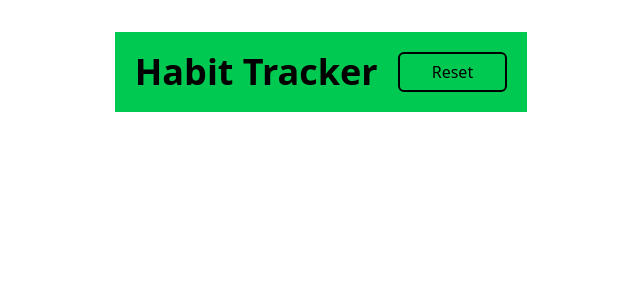
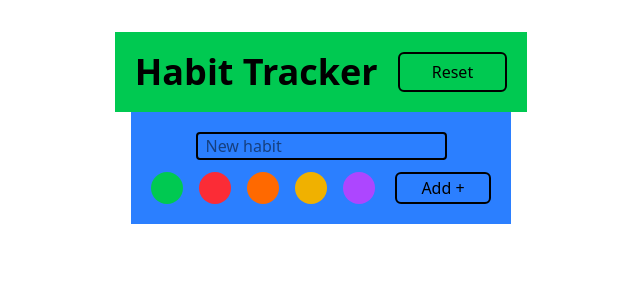
Before and after one commit to sebastianAssure/habit-tracker, a React (Vite) app: page / in a window 1280 px wide. Shown: the top 300 px of the page, without its empty margins (319-959 px from the left). Built offline with nearby package versions, Linux system fonts and the light colour scheme.

Commit message:
feat: add base layout habit-form

```diff
--- a/src/App.tsx
+++ b/src/App.tsx
@@ -1,11 +1,13 @@
 import './App.css'
 import { Header } from './components/Header'
+import { NewHabitForm } from './components/NewHabitForm'
 
 function App() {
 
   return (
     <main className='flex flex-col items-center min-h-screen'>
       <Header></Header>
+      <NewHabitForm></NewHabitForm>
     </main>
   )
 }
--- /dev/null
+++ b/src/components/NewHabitForm.tsx
@@ -0,0 +1,17 @@
+export const NewHabitForm = () => {
+    return (
+        <div className="flex flex-col items-center gap-3 bg-blue-500 p-5">
+            <input className="border-2 rounded-sm px-2" type="text" placeholder="New habit" />
+            <div className="flex w-full gap-5">
+                <div className="flex justify-center cursor-pointer gap-4">
+                    <div className="w-8 h-8 bg-green-500 rounded-full block ring-green-600 hover:ring-2 ring-offset-1" ></div>
+                    <div className="w-8 h-8 bg-red-500 rounded-full block ring-red-600 hover:ring-2 ring-offset-1" ></div>
+                    <div className="w-8 h-8 bg-orange-500 rounded-full block ring-orange-600 hover:ring-2 ring-offset-1" ></div>
+                    <div className="w-8 h-8 bg-yellow-500 rounded-full block ring-yellow-600 hover:ring-2 ring-offset-1" ></div>
+                    <div className="w-8 h-8 bg-purple-500 rounded-full block ring-purple-600 hover:ring-2 ring-offset-1" ></div>
+                </div>
+                <button className="border-2 rounded-md px-6 cursor-pointer">Add +</button>
+            </div>
+        </div>
+    )
+}
```
